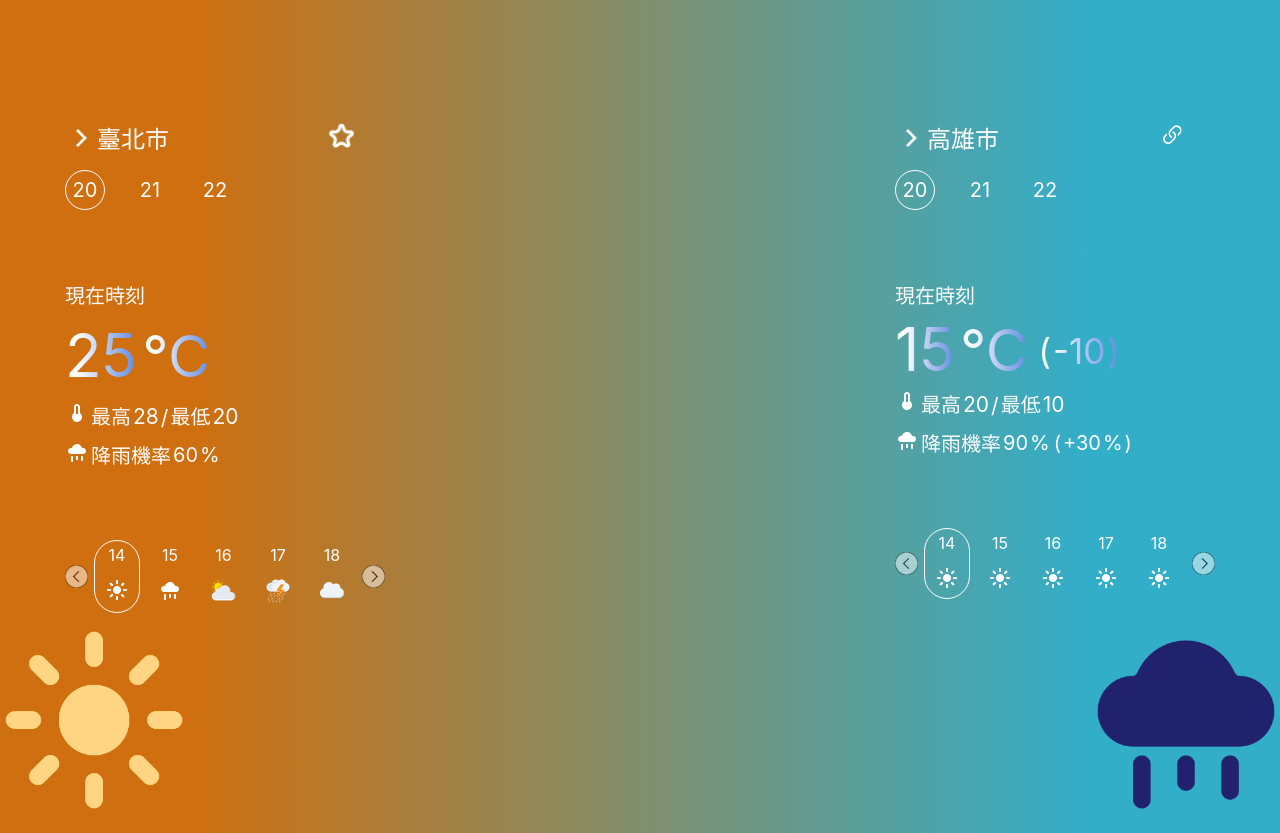
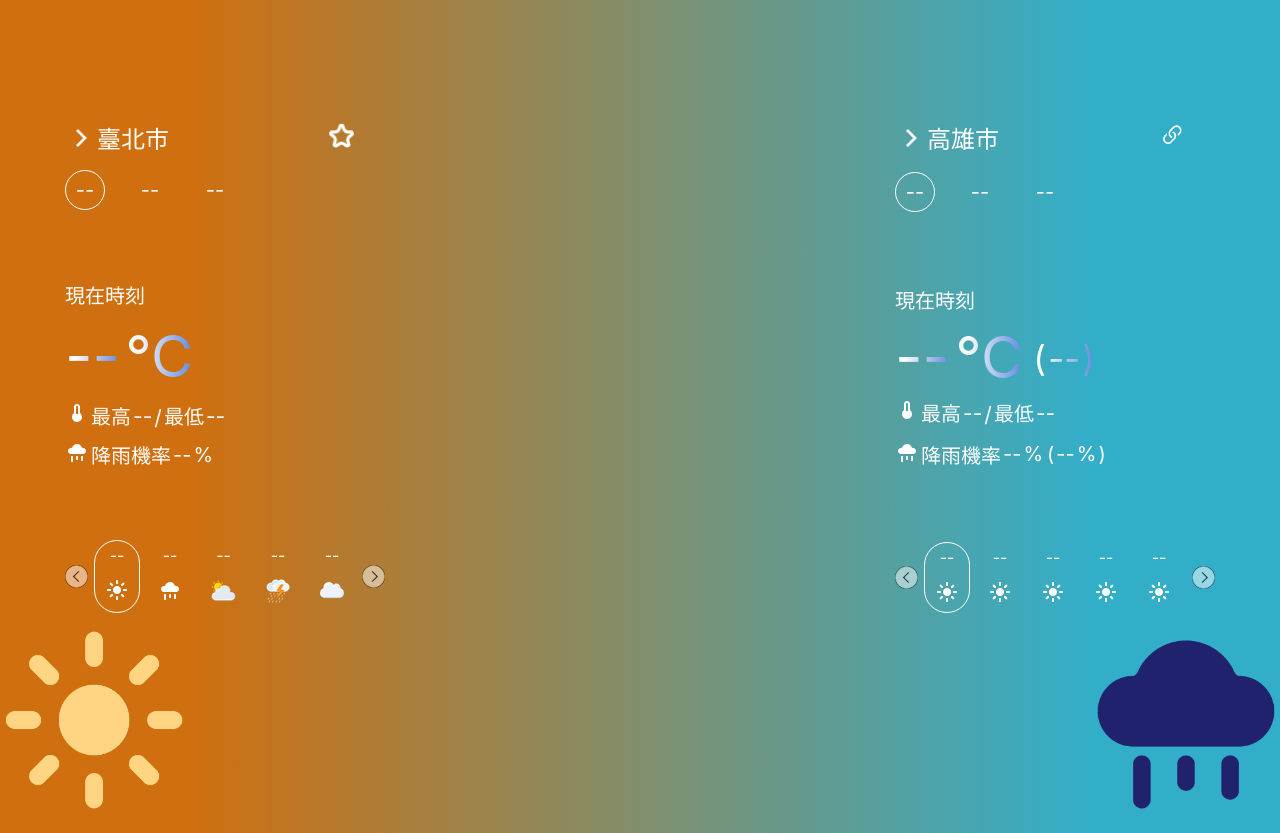
Before and after one commit to z50205/WeatherAssist, a plain HTML site: page index.html in a window 1280 px wide. Shown: the top 833 px of the page. Drawn offline with nearby package versions, Linux system fonts and the light colour scheme; no server answers.

Commit message:
Remove specific default values in HTML layout. Align inner divs within .maincontent. Adjust margin-top value of the dropdown menu

```diff
--- a/index.html
+++ b/index.html
@@ -50,16 +50,16 @@
           </div>
           <div class="departure-district">臺北市</div>
           <div class="favorite-button">
-            <!-- <img
+            <img
               class="favorite-star"
               src="static/images/star.png"
               alt="收藏符號"
-            /> -->
-            <img
+            />
+            <!-- <img
               class="favorite-star"
               src="static/images/star-highlight.png"
               alt="選取收藏符號"
-            />
+            /> -->
           </div>
         </div>
         <!-- 隱藏的下拉選單 -->
@@ -90,13 +90,13 @@
           </ul>
         </div>
         <div class="departure-forecast-days">
-          <div class="departure-forecast-day active">20</div>
-          <div class="departure-forecast-day">21</div>
-          <div class="departure-forecast-day">22</div>
+          <div class="departure-forecast-day active">--</div>
+          <div class="departure-forecast-day">--</div>
+          <div class="departure-forecast-day">--</div>
         </div>
         <div class="current-time-text">現在時刻</div>
         <div class="departure-current-temperature">
-          <div class="departure-temperature-value animated-text">25</div>
+          <div class="departure-temperature-value animated-text">--</div>
           <div class="departure-temperature-unit animated-text">°C</div>
         </div>
         <div class="departure-temperature-range">
@@ -104,17 +104,17 @@
             <img src="static/images/thermometer.png" alt="thermometer" />
           </div>
           <div class="temperature-label-max">最高</div>
-          <div class="departure-temperature-maxvalue">28</div>
+          <div class="departure-temperature-maxvalue">--</div>
           <div class="temperature-separator">/</div>
           <div class="temperature-label-min">最低</div>
-          <div class="departure-temperature-minvalue">20</div>
+          <div class="departure-temperature-minvalue">--</div>
         </div>
         <div class="departure-rain-probability">
           <div class="rain-image">
             <img src="static/images/rainfall.png" alt="rainfall" />
           </div>
           <div class="rain-label">降雨機率</div>
-          <div class="departure-rainprob-value">60</div>
+          <div class="departure-rainprob-value">--</div>
           <div class="rain-probability-symbol">%</div>
         </div>
         <div class="departure-periodic-weather">
@@ -123,7 +123,7 @@
           </div>
           <div class="departure-weather-items">
             <div class="departure-weather-item active">
-              <div class="departure-weather-time">14</div>
+              <div class="departure-weather-time">--</div>
               <div class="departure-weather-icon">
                 <img
                   class="departure-hour1"
@@ -133,7 +133,7 @@
               </div>
             </div>
             <div class="departure-weather-item">
-              <div class="departure-weather-time">15</div>
+              <div class="departure-weather-time">--</div>
               <div class="departure-weather-icon">
                 <img
                   class="departure-hour2"
@@ -143,7 +143,7 @@
               </div>
             </div>
             <div class="departure-weather-item">
-              <div class="departure-weather-time">16</div>
+              <div class="departure-weather-time">--</div>
               <div class="departure-weather-icon">
                 <img
                   class="departure-hour3"
@@ -153,7 +153,7 @@
               </div>
             </div>
             <div class="departure-weather-item">
-              <div class="departure-weather-time">17</div>
+              <div class="departure-weather-time">--</div>
               <div class="departure-weather-icon">
                 <img
                   class="departure-hour4"
@@ -163,7 +163,7 @@
               </div>
             </div>
             <div class="departure-weather-item">
-              <div class="departure-weather-time">18</div>
+              <div class="departure-weather-time">--</div>
               <div class="departure-weather-icon">
                 <img
                   class="departure-hour5"
@@ -173,7 +173,7 @@
               </div>
             </div>
             <div class="departure-weather-item">
-              <div class="departure-weather-time">19</div>
+              <div class="departure-weather-time">--</div>
               <div class="departure-weather-icon">
                 <img
                   class="departure-hour6"
@@ -183,7 +183,7 @@
               </div>
             </div>
             <div class="departure-weather-item">
-              <div class="departure-weather-time">20</div>
+              <div class="departure-weather-time">--</div>
               <div class="departure-weather-icon">
                 <img
                   class="departure-hour7"
@@ -193,7 +193,7 @@
               </div>
             </div>
             <div class="departure-weather-item">
-              <div class="departure-weather-time">21</div>
+              <div class="departure-weather-time">--</div>
               <div class="departure-weather-icon">
                 <img
                   class="departure-hour8"
@@ -246,36 +246,36 @@
           </ul>
         </div>
         <div class="destination-forecast-days">
-          <div class="destination-forecast-day active">20</div>
-          <div class="destination-forecast-day">21</div>
-          <div class="destination-forecast-day">22</div>
+          <div class="destination-forecast-day active">--</div>
+          <div class="destination-forecast-day">--</div>
+          <div class="destination-forecast-day">--</div>
         </div>
         <div class="current-time-text">現在時刻</div>
         <div class="destination-current-temperature">
-          <div class="destination-temperature-value animated-text">15</div>
+          <div class="destination-temperature-value animated-text">--</div>
           <div class="destination-temperature-unit animated-text">°C</div>
-          <div class="temp-change-brackets animated-text">-10</div>
+          <div class="temp-change-brackets animated-text">--</div>
         </div>
         <div class="destination-temperature-range">
           <div class="temperature-image">
             <img src="static/images/thermometer.png" alt="thermometer" />
           </div>
           <div class="temperature-label-max">最高</div>
-          <div class="destination-temperature-maxvalue">20</div>
+          <div class="destination-temperature-maxvalue">--</div>
           <div class="temperature-separator">/</div>
           <div class="temperature-label-min">最低</div>
-          <div class="destination-temperature-minvalue">10</div>
+          <div class="destination-temperature-minvalue">--</div>
         </div>
         <div class="destination-rain-probability">
           <div class="rain-image">
             <img src="static/images/rainfall.png" alt="rainfall" />
           </div>
           <div class="rain-label">降雨機率</div>
-          <div class="destination-rainprob-value">90</div>
+          <div class="destination-rainprob-value">--</div>
           <div class="rain-probability-symbol">%</div>
           <div class="rain-probability-change">
             <div class="bracket-left">(</div>
-            <div class="rainprob-change-value">+30</div>
+            <div class="rainprob-change-value">--</div>
             <div class="change-percent-symbol">%</div>
             <div class="bracket-right">)</div>
           </div>
@@ -286,7 +286,7 @@
           </div>
           <div class="destination-weather-items">
             <div class="destination-weather-item active">
-              <div class="destination-weather-time">14</div>
+              <div class="destination-weather-time">--</div>
               <div class="destination-weather-icon">
                 <img
                   class="destination-hour1"
@@ -296,7 +296,7 @@
               </div>
             </div>
             <div class="destination-weather-item">
-              <div class="destination-weather-time">15</div>
+              <div class="destination-weather-time">--</div>
               <div class="destination-weather-icon">
                 <img
                   class="destination-hour2"
@@ -306,7 +306,7 @@
               </div>
             </div>
             <div class="destination-weather-item">
-              <div class="destination-weather-time">16</div>
+              <div class="destination-weather-time">--</div>
               <div class="destination-weather-icon">
                 <img
                   class="destination-hour3"
@@ -316,7 +316,7 @@
               </div>
             </div>
             <div class="destination-weather-item">
-              <div class="destination-weather-time">17</div>
+              <div class="destination-weather-time">--</div>
               <div class="destination-weather-icon">
                 <img
                   class="destination-hour4"
@@ -326,7 +326,7 @@
               </div>
             </div>
             <div class="destination-weather-item">
-              <div class="destination-weather-time">18</div>
+              <div class="destination-weather-time">--</div>
               <div class="destination-weather-icon">
                 <img
                   class="destination-hour5"
@@ -336,7 +336,7 @@
               </div>
             </div>
             <div class="destination-weather-item">
-              <div class="destination-weather-time">19</div>
+              <div class="destination-weather-time">--</div>
               <div class="destination-weather-icon">
                 <img
                   class="destination-hour6"
@@ -346,7 +346,7 @@
               </div>
             </div>
             <div class="destination-weather-item">
-              <div class="destination-weather-time">20</div>
+              <div class="destination-weather-time">--</div>
               <div class="destination-weather-icon">
                 <img
                   class="destination-hour7"
@@ -356,7 +356,7 @@
               </div>
             </div>
             <div class="destination-weather-item">
-              <div class="destination-weather-time">21</div>
+              <div class="destination-weather-time">--</div>
               <div class="destination-weather-icon">
                 <img
                   class="destination-hour8"
--- a/static/styles/index.css
+++ b/static/styles/index.css
@@ -43,6 +43,13 @@ body {
   animation: slideMainIn 1s ease-out forwards;
   animation-delay: 0.2s;
 } */
+
+.departure,
+.destination {
+  display: flex;
+  flex-direction: column;
+  justify-content: space-between;
+}
 
 .departure-location,
 .destination-location {
@@ -106,7 +113,7 @@ body {
   -webkit-backdrop-filter: blur(10px);
   border: none;
   border-radius: 4px;
-  margin-top: 0;
+  margin-top: 40px;
   z-index: 10;
   max-height: 400px;
   overflow-y: auto;
@@ -680,6 +687,7 @@ footer {
     max-height: 280px;
     overflow-y: auto;
     width: 130px;
+    margin-top: 35px;
   }
 
   .city-list li {
```
